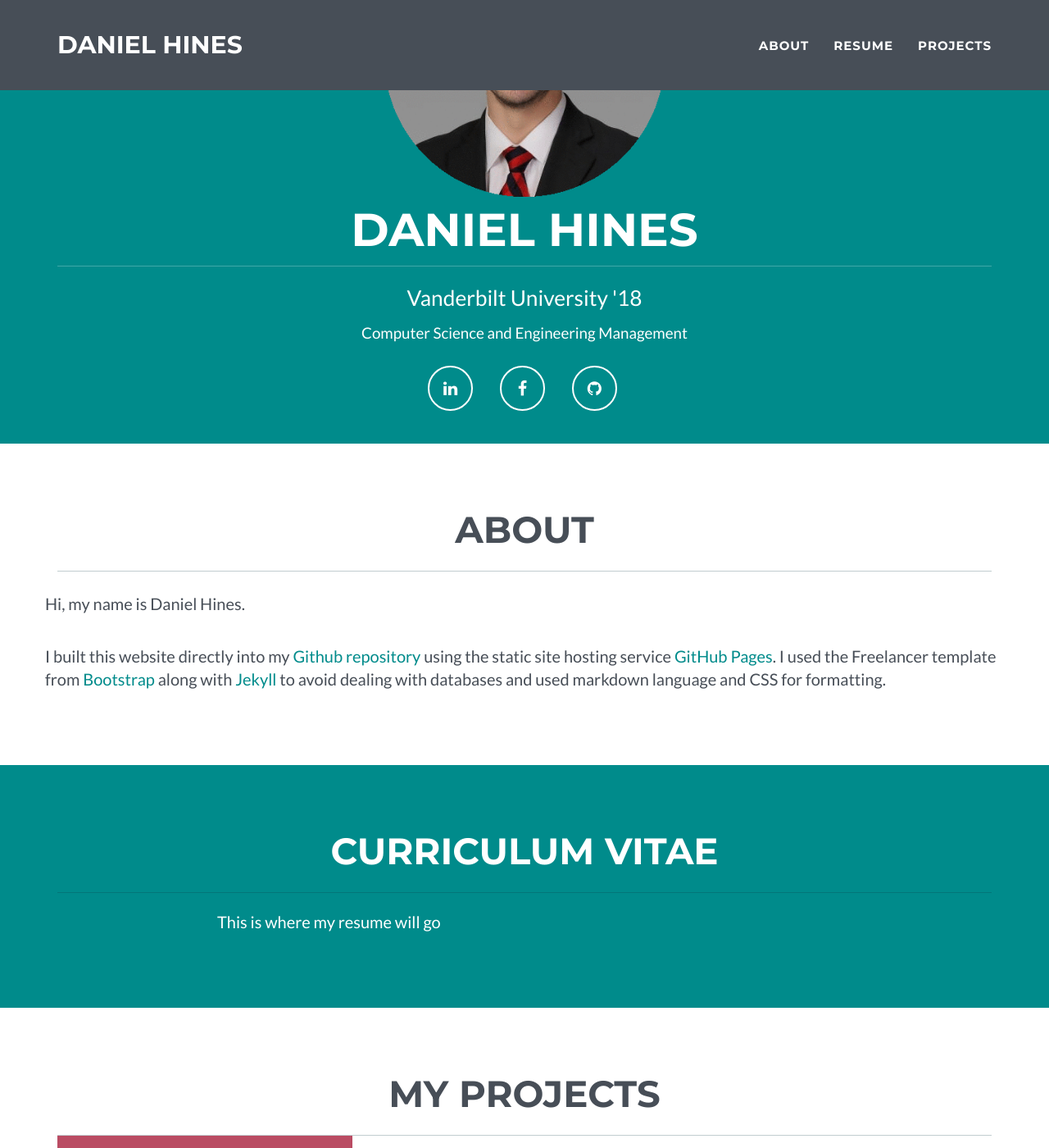
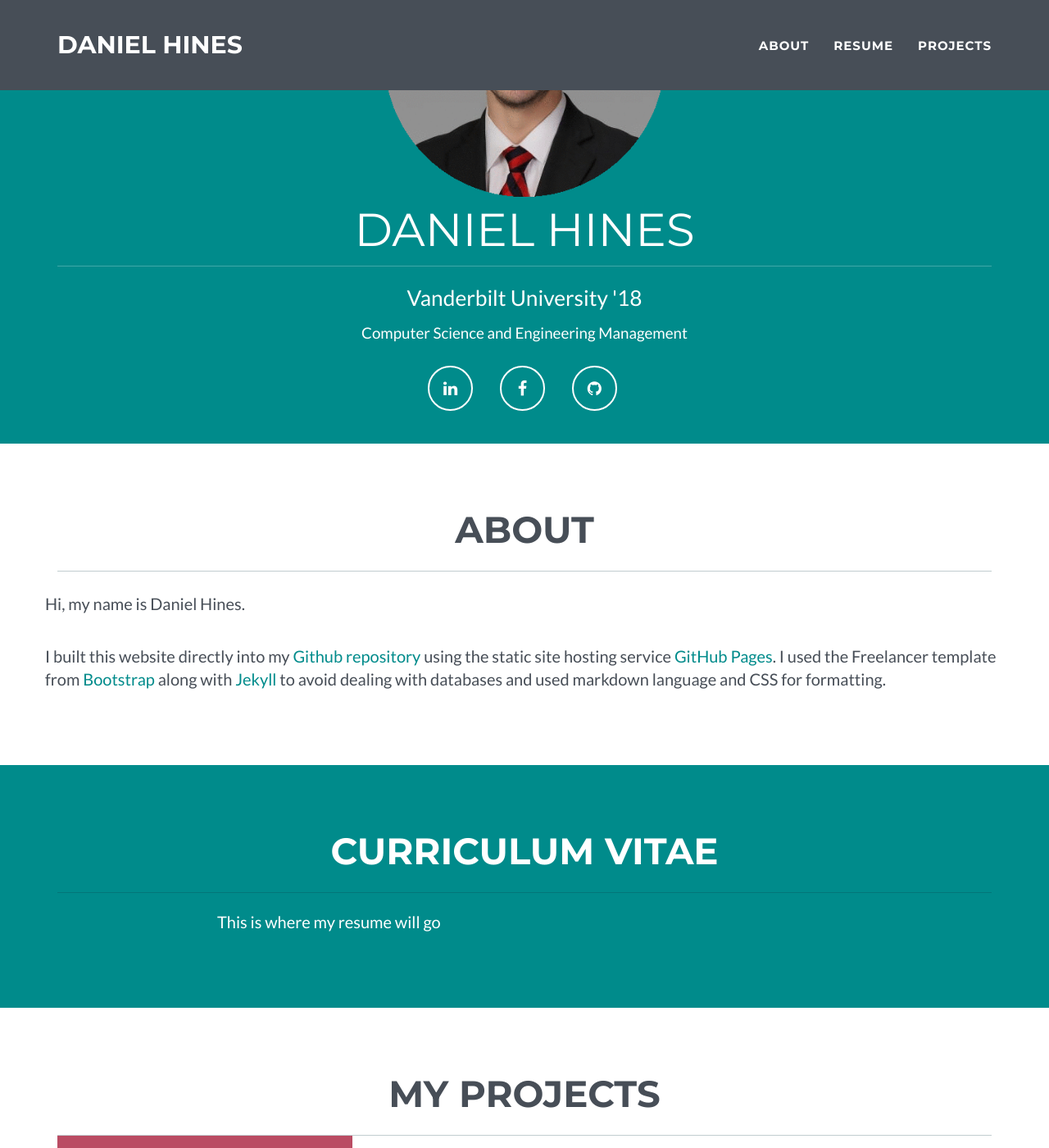
Before and after one commit to danielchines/danielchines.github.io, a Jekyll site: the page built from index.html, in a window 1280 px wide and 1400 px high, scrolled down 236 px. Shown: the whole window at 82% size. Built offline with Jekyll 4.4.1, drawn with Linux system fonts in a browser that asks for light colours.

Commit message:
Update main.css

```diff
--- a/_includes/css/main.css
+++ b/_includes/css/main.css
@@ -113,7 +113,7 @@ header .header-col {
     text-transform: uppercase;
     font-family: Montserrat,"Helvetica Neue",Helvetica,Arial,sans-serif;
     font-size: 3.75em;
-    font-weight: 650;
+    font-weight: 650px;
     padding-bottom: 4px;
     border-bottom: 1px solid rgba(255,255,255,.25);
     }
```
